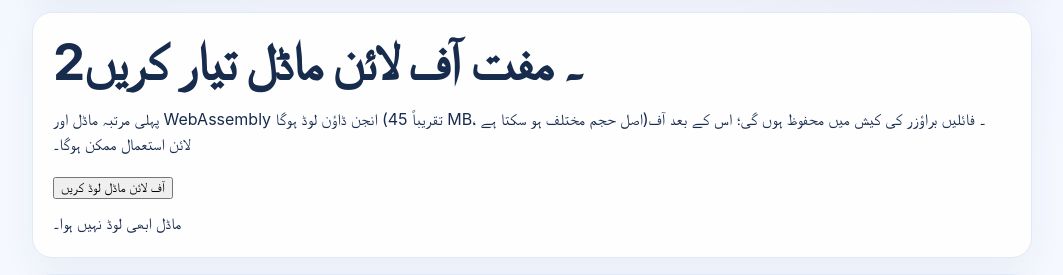
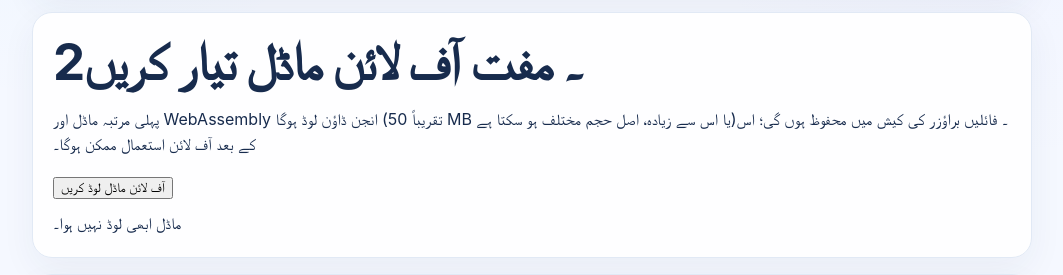
Before and after one commit to Meelad5815/MRK-Laravel-Portal, a Laravel app: page /quran/murajaah in a window 1280 px wide. Shown: the part 926-1201 px from the top of the page, without its empty margins (108-1171 px from the left). Run offline with Laravel 12, Linux system fonts and the light colour scheme; style sheets or scripts are compiled from the project's sources.

Commit message:
Clarify first-time offline model download size

```diff
--- a/resources/views/quran/murajaah.blade.php
+++ b/resources/views/quran/murajaah.blade.php
@@ -41,7 +41,7 @@
 
     <div class="card" style="padding:1.25rem;margin-bottom:1rem">
       <h2 style="margin-top:0">2۔ مفت آف لائن ماڈل تیار کریں</h2>
-      <p class="muted">پہلی مرتبہ ماڈل اور WebAssembly انجن ڈاؤن لوڈ ہوگا (تقریباً 45 MB، اصل حجم مختلف ہو سکتا ہے)۔ فائلیں براؤزر کی کیش میں محفوظ ہوں گی؛ اس کے بعد آف لائن استعمال ممکن ہوگا۔</p>
+      <p class="muted">پہلی مرتبہ ماڈل اور WebAssembly انجن ڈاؤن لوڈ ہوگا (تقریباً 50 MB یا اس سے زیادہ، اصل حجم مختلف ہو سکتا ہے)۔ فائلیں براؤزر کی کیش میں محفوظ ہوں گی؛ اس کے بعد آف لائن استعمال ممکن ہوگا۔</p>
       <button id="loadModel" class="btn btn-primary" type="button">آف لائن ماڈل لوڈ کریں</button>
       <p id="modelStatus" class="muted" role="status" aria-live="polite" style="margin:.75rem 0 0">ماڈل ابھی لوڈ نہیں ہوا۔</p>
     </div>
```
